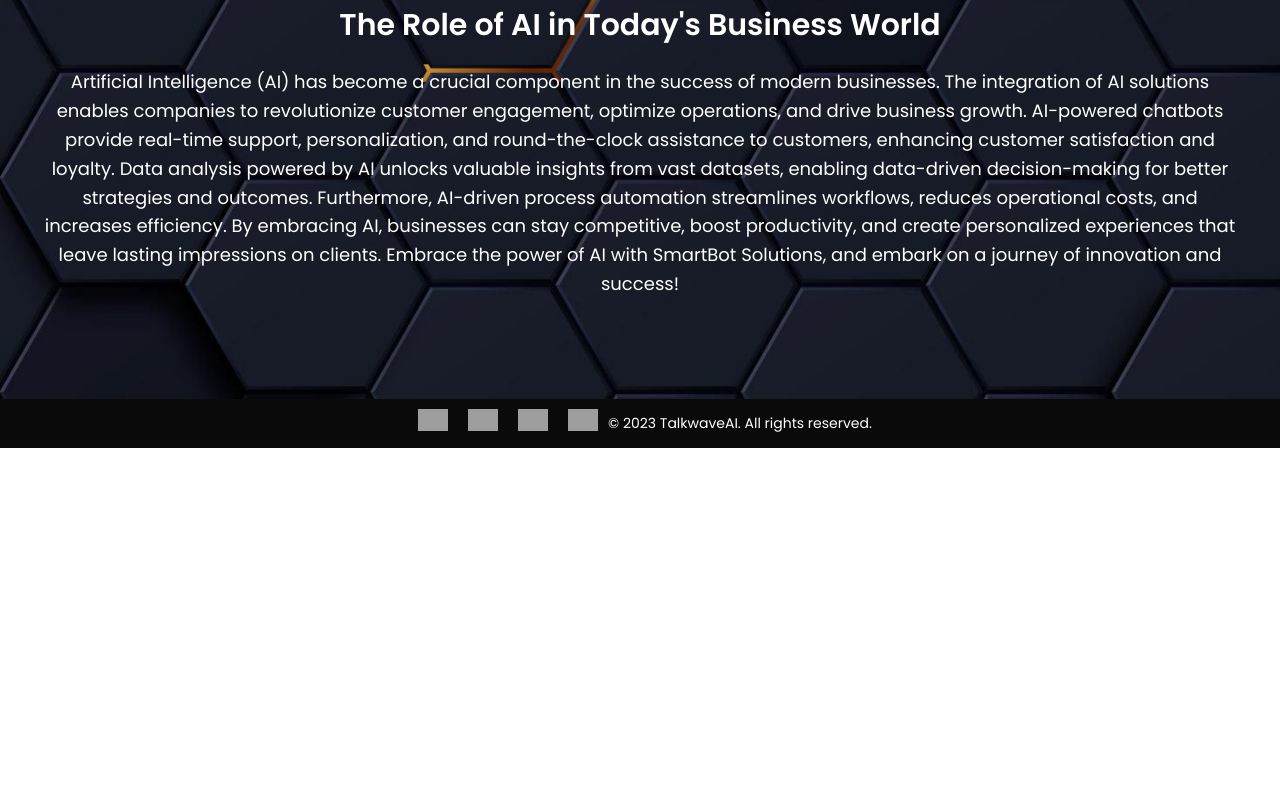
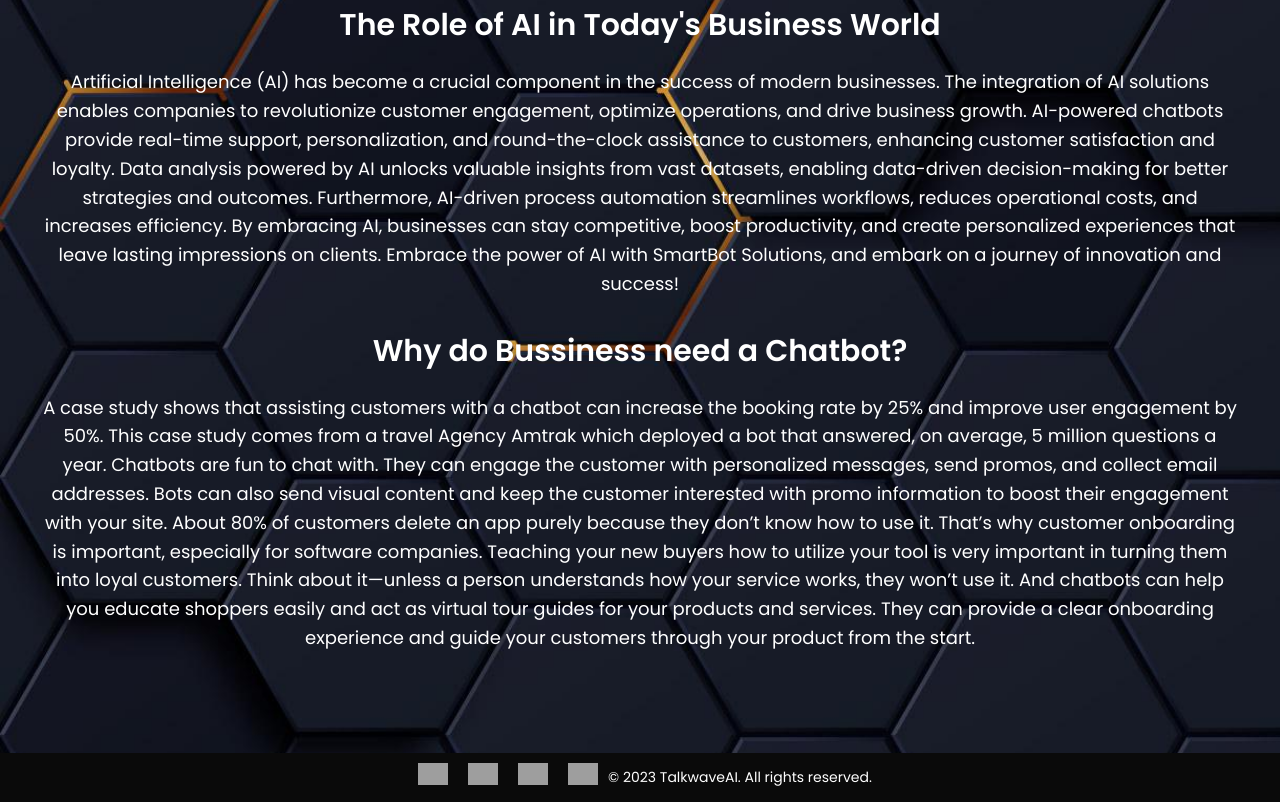
Before and after one commit to TalkWaveAI/TalkwaveAI, a plain HTML site: page index.html in a window 1280 px wide. Shown: the part 1296-2098 px from the top of the page. Before the commit the page ends 1744 px from the top, so only its background shows below. Drawn offline with Linux system fonts and the light colour scheme; grey boxes are pictures that could not be loaded.

Commit message:
Update index.html

```diff
--- a/index.html
+++ b/index.html
@@ -83,6 +83,15 @@
                 AI-powered chatbots provide real-time support, personalization, and round-the-clock assistance to customers, enhancing customer satisfaction and loyalty. Data analysis powered by AI unlocks valuable insights from vast datasets, enabling data-driven decision-making for better strategies and outcomes.
                 Furthermore, AI-driven process automation streamlines workflows, reduces operational costs, and increases efficiency. By embracing AI, businesses can stay competitive, boost productivity, and create personalized experiences that leave lasting impressions on clients.
                 Embrace the power of AI with SmartBot Solutions, and embark on a journey of innovation and success!</p>
+
+                <h2>Why do Bussiness need a Chatbot?</h2>
+                <p>A case study shows that assisting customers with a chatbot can increase the booking rate by 25% and improve user engagement by 50%. This case study comes from a travel Agency Amtrak which deployed a bot that answered, on average, 5 million questions a year.
+                Chatbots are fun to chat with. They can engage the customer with personalized messages, send promos, and collect email addresses. Bots can also send visual content and keep the customer interested with promo information to boost their engagement with your site.
+                About 80% of customers delete an app purely because they don’t know how to use it. That’s why customer onboarding is important, especially for software companies.
+
+Teaching your new buyers how to utilize your tool is very important in turning them into loyal customers. Think about it—unless a person understands how your service works, they won’t use it.
+
+And chatbots can help you educate shoppers easily and act as virtual tour guides for your products and services. They can provide a clear onboarding experience and guide your customers through your product from the start.</p>
             </section>
         </main>
 
```
